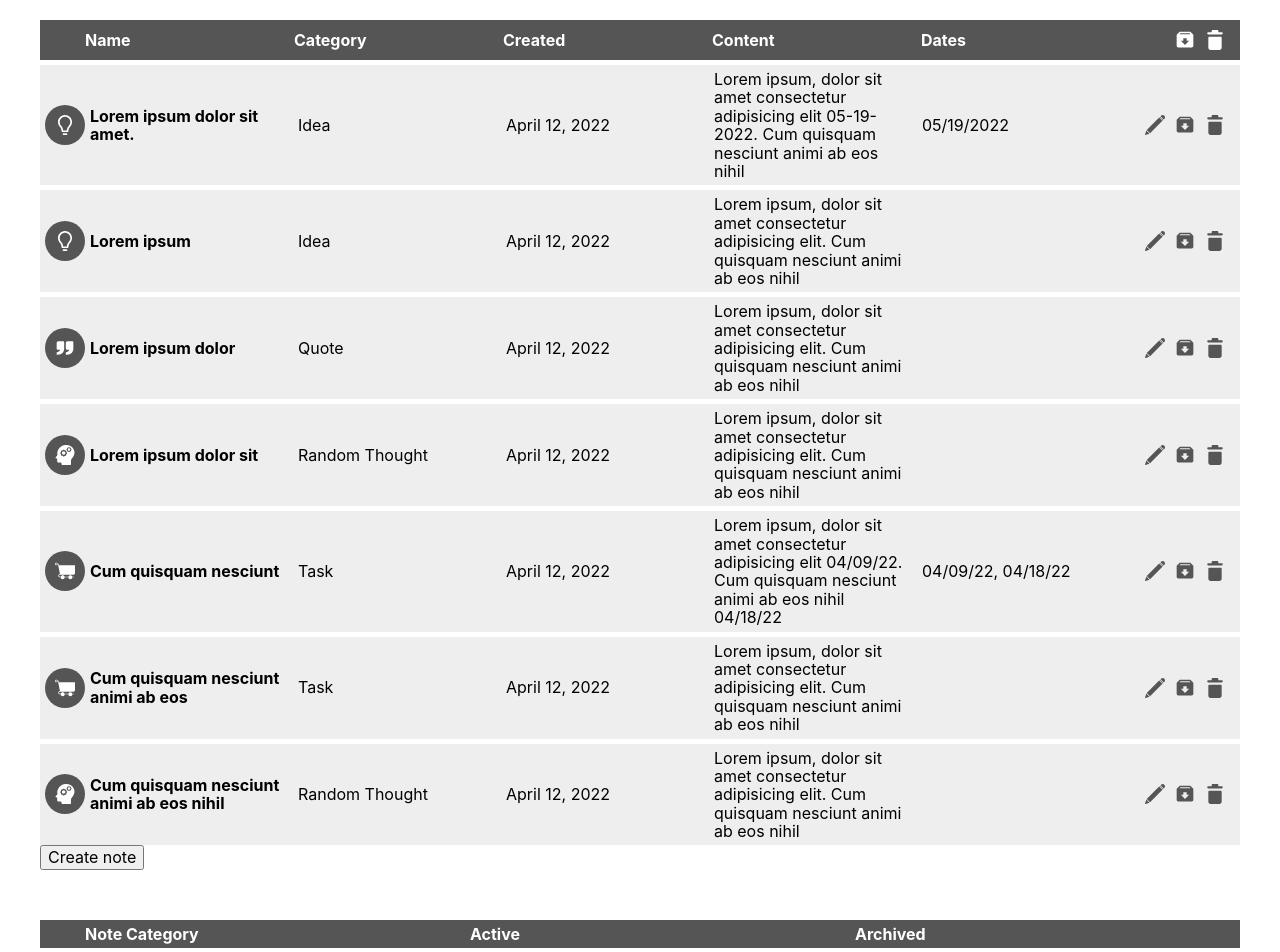
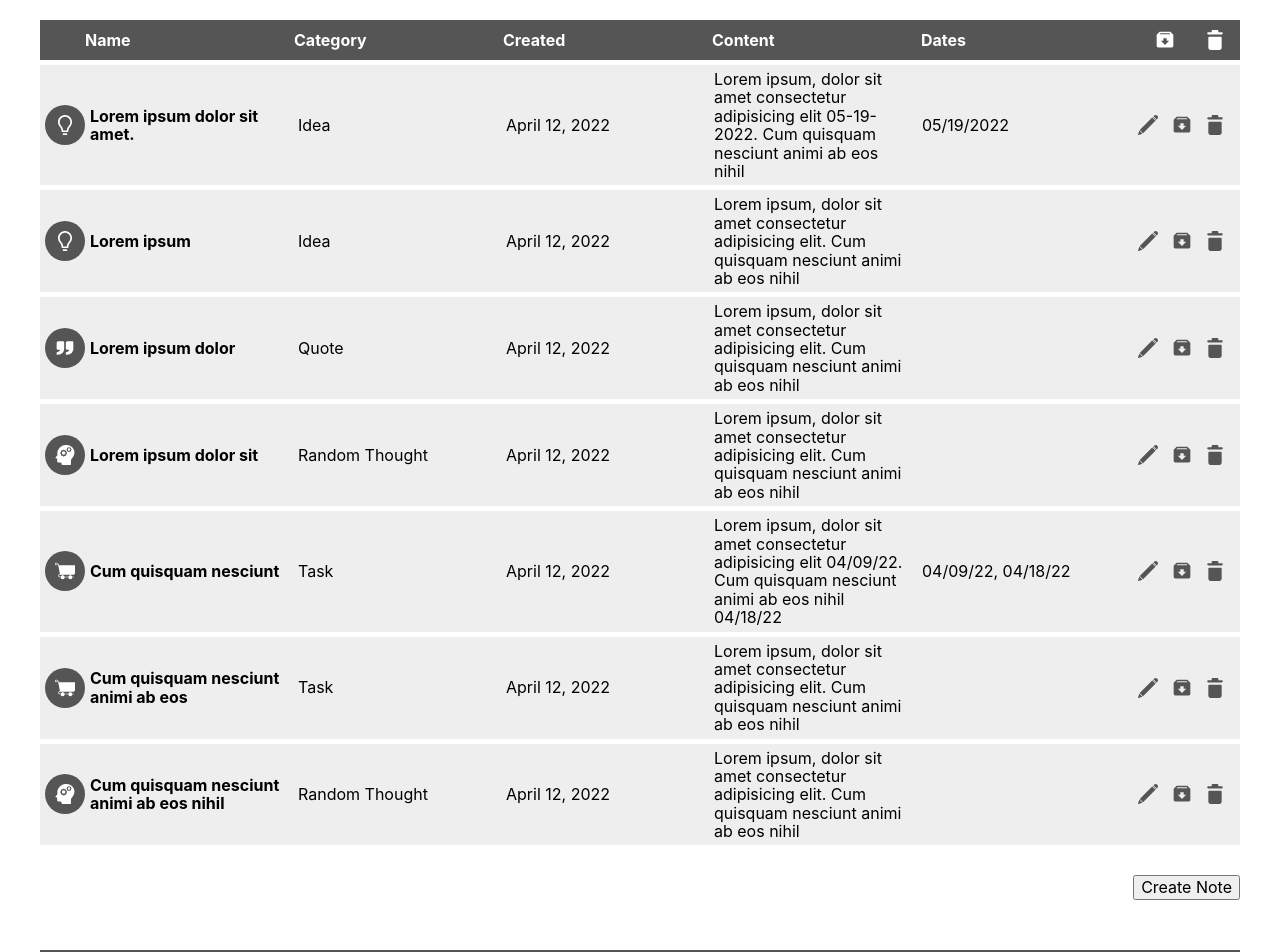
Before and after one commit to krukroman/notes-app-react-ts, a React (Create React App) app: page / in a window 1280 px wide. Shown: the top 952 px of the page. Built offline with nearby package versions, Linux system fonts and the light colour scheme.

Commit message:
correctiosn, add ModalSkeleton

```diff
--- a/package.json
+++ b/package.json
@@ -2,6 +2,7 @@
   "name": "notes-app-react-ts",
   "version": "0.1.0",
   "private": true,
+  "homepage": "https://krukroman.github.io/notes-app-react-ts/",
   "dependencies": {
     "@reduxjs/toolkit": "^1.8.1",
     "@testing-library/jest-dom": "^5.14.1",
@@ -24,7 +25,7 @@
     "start": "react-scripts start",
     "build": "react-scripts build",
     "prepare": "husky install",
-    "predeploy": "yarn buld",
+    "predeploy": "yarn build",
     "deploy": "gh-pages -d build"
   },
   "eslintConfig": {
--- /dev/null
+++ b/src/components/Button/Button.module.scss
@@ -0,0 +1,3 @@
+.button {
+  width: max-content;
+}
--- /dev/null
+++ b/src/components/Button/Button.tsx
@@ -0,0 +1,16 @@
+import s from './Button.module.scss';
+interface IProps {
+  type?: 'button' | 'submit' | 'reset' | undefined;
+  text: string;
+  onClick?: React.MouseEventHandler<HTMLButtonElement> | (() => void);
+}
+
+const Button = ({ type, onClick, text }: IProps) => {
+  return (
+    <button className={s.button} type={type} onClick={onClick}>
+      {text}
+    </button>
+  );
+};
+
+export default Button;
--- /dev/null
+++ b/src/components/ModalWindow/ModalWindow.module.scss
@@ -0,0 +1,14 @@
+.backdrop {
+  padding-block: 10px;
+  position: fixed;
+  top: 0;
+  left: 0;
+  overflow: auto;
+  display: grid;
+  place-items: center;
+  width: 100%;
+  height: 100%;
+
+  background-color: rgba(238, 238, 238, 0.6);
+  backdrop-filter: blur(3px);
+}
--- /dev/null
+++ b/src/components/ModalWindow/ModalWindow.tsx
@@ -0,0 +1,41 @@
+import s from './ModalWindow.module.scss';
+import { createPortal } from 'react-dom';
+import { useEffect } from 'react';
+
+interface IProps {
+  children: React.ReactNode;
+  onClose: () => void;
+}
+
+const portal = document.getElementById('portal');
+
+const ModalWindow = ({ children, onClose }: IProps) => {
+  useEffect(() => {
+    const onEscPress = (e: KeyboardEvent) => {
+      if (e.code === 'Escape') onClose();
+    };
+
+    window.addEventListener('keydown', onEscPress);
+
+    return () => {
+      window.removeEventListener('keydown', onEscPress);
+    };
+  }, [onClose]);
+
+  const onBackdropClick = (e: React.MouseEvent<HTMLDivElement, MouseEvent>) => {
+    const { currentTarget, target } = e;
+    if (target === currentTarget) onClose();
+  };
+
+  return (
+    portal &&
+    createPortal(
+      <div id="backdrop" className={s.backdrop} onClick={onBackdropClick}>
+        <div className={s.modal}>{children}</div>
+      </div>,
+      portal
+    )
+  );
+};
+
+export default ModalWindow;
--- a/src/index.scss
+++ b/src/index.scss
@@ -50,6 +50,12 @@ button {
 .container {
   margin-inline: auto;
   padding-inline: 15px;
+  display: grid;
+  gap: 30px;
   width: 100%;
   max-width: 1230px;
+
+  & button {
+    margin-left: auto;
+  }
 }
--- a/src/views/NotesView.tsx
+++ b/src/views/NotesView.tsx
@@ -2,9 +2,21 @@ import { useCallback, useState } from 'react';
 import { useAppSelector } from '../redux/hooks';
 import notesSelectors from '../redux/Notes/notesSelectors';
 import Table from '../components/Table/Table';
+import Button from '../components/Button/Button';
+import ModalWindow from '../components/ModalWindow/ModalWindow';
+
+const initialNoteDataToEdit = {
+  id: '',
+  name: '',
+  category: 'default',
+  content: ''
+};
 
 const NotesView = () => {
   const [showArchivedNotes, setShowArchivedNotes] = useState(false);
+  const [showModal, setSHowModal] = useState(false);
+  const [isEditMode, setEditMode] = useState(false);
+  const [noteDataToEdit, setNoteDataToEdit] = useState(initialNoteDataToEdit);
   const activeNotes = useAppSelector(notesSelectors.getActiveNotes);
   const archivedNotes = useAppSelector(notesSelectors.getArchivedNotes);
 
@@ -12,24 +24,58 @@ const NotesView = () => {
     () => setShowArchivedNotes(!showArchivedNotes),
     [showArchivedNotes]
   );
+
+  const openModal = () => {
+    setSHowModal(true);
+  };
+
+  const closeModal = () => {
+    disableEditMode();
+    setSHowModal(false);
+  };
+
+  const enableEditMode = (
+    id: string,
+    name: string,
+    category: string,
+    content: string
+  ) => {
+    openModal();
+    setEditMode(true);
+    setNoteDataToEdit(prev => ({
+      ...prev,
+      id,
+      name,
+      category,
+      content
+    }));
+  };
+
+  const disableEditMode = () => {
+    if (!isEditMode) return;
+    setNoteDataToEdit(prev => initialNoteDataToEdit);
+  };
+
+  const visibleNotes = showArchivedNotes ? archivedNotes : activeNotes;
+
   return (
     <div className="container">
-      {showArchivedNotes ? (
-        <Table
-          noteTable
-          showArchived={showArchivedNotes}
-          handleArchivedNotes={handleArchivedNotes}
-          notes={archivedNotes}
-        />
-      ) : (
-        <Table
-          noteTable
-          showArchived={showArchivedNotes}
-          handleArchivedNotes={handleArchivedNotes}
-          notes={activeNotes}
-        />
+      <Table
+        noteTable
+        showArchived={showArchivedNotes}
+        handleArchivedNotes={handleArchivedNotes}
+        notes={visibleNotes}
+        enableEditMode={enableEditMode}
+      />
+      {!showArchivedNotes && (
+        <Button type="button" text="Create Note" onClick={openModal} />
       )}
-      {!showArchivedNotes && <button type="button">Create note</button>}
+
+      {showModal && (
+        <ModalWindow onClose={closeModal}>
+          <p>Modal</p>
+        </ModalWindow>
+      )}
     </div>
   );
 };
```
